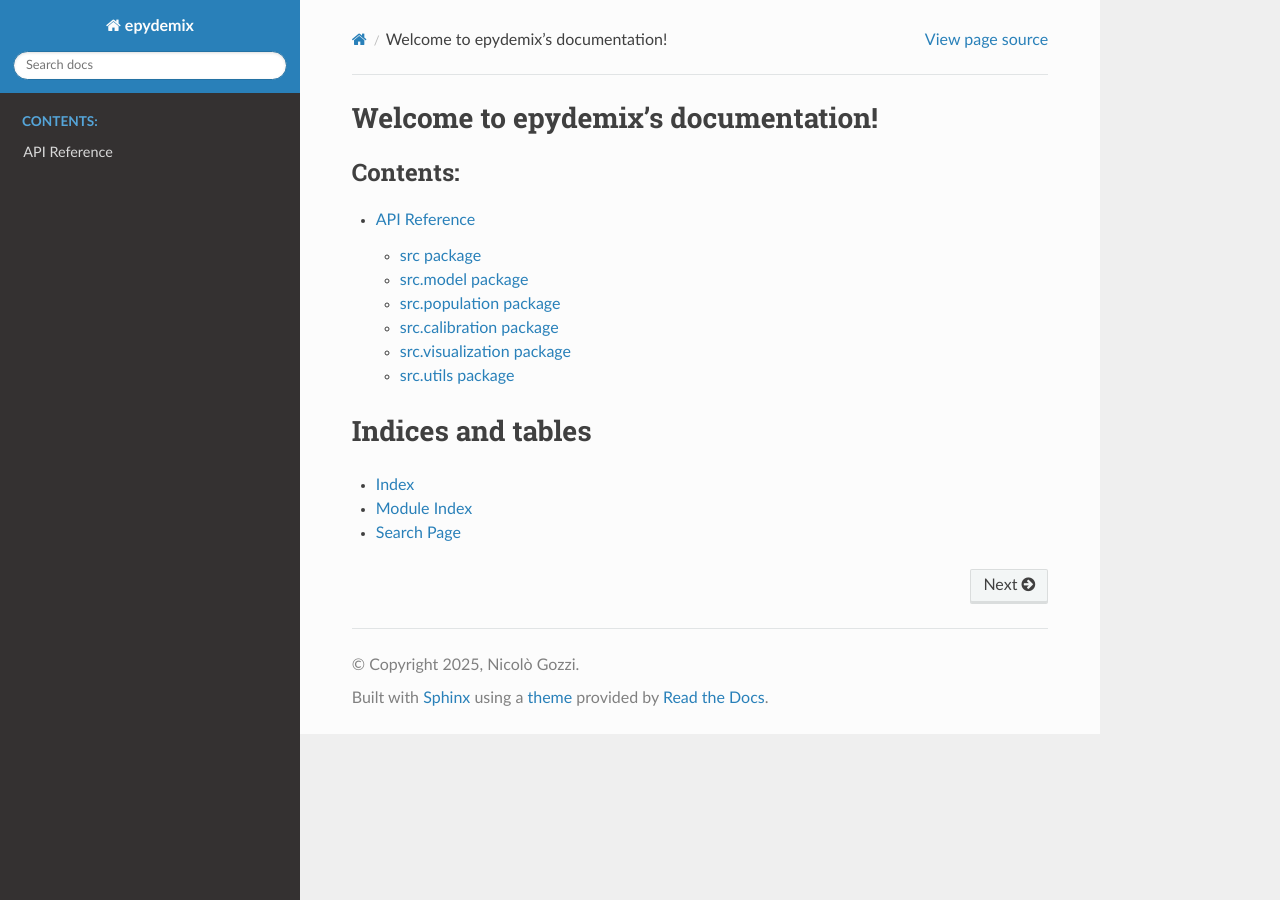
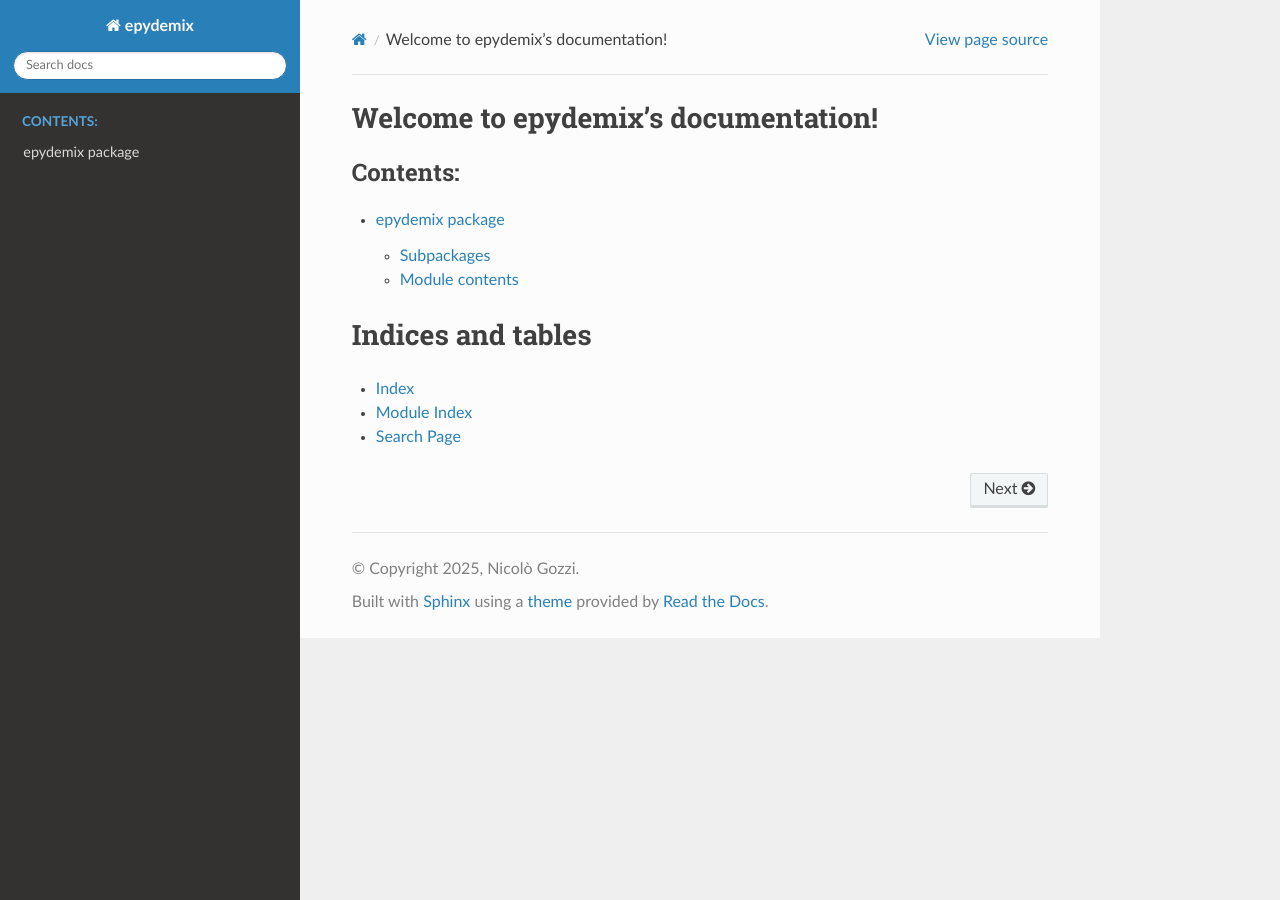
Before and after one commit to ngozzi/epydemix, a Sphinx documentation site: the page built from docs/source/index.rst, in a window 1280 px wide. Built offline with Sphinx 7.4.7 and the Read the Docs theme 3.1.0, drawn with Linux system fonts in a browser that asks for light colours.

Commit message:
new docs

```diff
--- a/docs/source/api_reference.rst
+++ /dev/null
@@ -1,13 +0,0 @@
-API Reference
-=============
-
-.. toctree::
-   :maxdepth: 2
-   :caption: Modules:
-
-   src
-   src.model
-   src.population
-   src.calibration
-   src.visualization
-   src.utils
--- /dev/null
+++ b/docs/source/epydemix.rst
@@ -0,0 +1,22 @@
+epydemix package
+================
+
+Subpackages
+-----------
+
+.. toctree::
+   :maxdepth: 4
+
+   epydemix.calibration
+   epydemix.model
+   epydemix.population
+   epydemix.utils
+   epydemix.visualization
+
+Module contents
+---------------
+
+.. automodule:: epydemix
+   :members:
+   :undoc-members:
+   :show-inheritance:
--- a/docs/source/index.rst
+++ b/docs/source/index.rst
@@ -10,7 +10,8 @@ Welcome to epydemix's documentation!
    :maxdepth: 2
    :caption: Contents:
 
-   api_reference
+   epydemix
+
 
 
 
--- a/docs/source/modules.rst
+++ b/docs/source/modules.rst
@@ -1,7 +1,7 @@
-src
-===
+epydemix
+========
 
 .. toctree::
    :maxdepth: 4
 
-   src
+   epydemix
--- a/docs/source/src.calibration.rst
+++ /dev/null
@@ -1,37 +0,0 @@
-src.calibration package
-=======================
-
-Submodules
-----------
-
-src.calibration.calibration module
-----------------------------------
-
-.. automodule:: src.calibration.calibration
-   :members:
-   :undoc-members:
-   :show-inheritance:
-
-src.calibration.calibration\_results module
--------------------------------------------
-
-.. automodule:: src.calibration.calibration_results
-   :members:
-   :undoc-members:
-   :show-inheritance:
-
-src.calibration.metrics module
-------------------------------
-
-.. automodule:: src.calibration.metrics
-   :members:
-   :undoc-members:
-   :show-inheritance:
-
-Module contents
----------------
-
-.. automodule:: src.calibration
-   :members:
-   :undoc-members:
-   :show-inheritance:
--- a/docs/source/src.model.rst
+++ /dev/null
@@ -1,37 +0,0 @@
-src.model package
-=================
-
-Submodules
-----------
-
-src.model.epimodel module
--------------------------
-
-.. automodule:: src.model.epimodel
-   :members:
-   :undoc-members:
-   :show-inheritance:
-
-src.model.simulation\_results module
-------------------------------------
-
-.. automodule:: src.model.simulation_results
-   :members:
-   :undoc-members:
-   :show-inheritance:
-
-src.model.transition module
----------------------------
-
-.. automodule:: src.model.transition
-   :members:
-   :undoc-members:
-   :show-inheritance:
-
-Module contents
----------------
-
-.. automodule:: src.model
-   :members:
-   :undoc-members:
-   :show-inheritance:
--- a/docs/source/src.population.rst
+++ /dev/null
@@ -1,21 +0,0 @@
-src.population package
-======================
-
-Submodules
-----------
-
-src.population.population module
---------------------------------
-
-.. automodule:: src.population.population
-   :members:
-   :undoc-members:
-   :show-inheritance:
-
-Module contents
----------------
-
-.. automodule:: src.population
-   :members:
-   :undoc-members:
-   :show-inheritance:
--- a/docs/source/src.rst
+++ /dev/null
@@ -1,22 +0,0 @@
-src package
-===========
-
-Subpackages
------------
-
-.. toctree::
-   :maxdepth: 4
-
-   src.calibration
-   src.model
-   src.population
-   src.utils
-   src.visualization
-
-Module contents
----------------
-
-.. automodule:: src
-   :members:
-   :undoc-members:
-   :show-inheritance:
--- a/docs/source/src.utils.rst
+++ /dev/null
@@ -1,29 +0,0 @@
-src.utils package
-=================
-
-Submodules
-----------
-
-src.utils.abc\_smc\_utils module
---------------------------------
-
-.. automodule:: src.utils.abc_smc_utils
-   :members:
-   :undoc-members:
-   :show-inheritance:
-
-src.utils.utils module
-----------------------
-
-.. automodule:: src.utils.utils
-   :members:
-   :undoc-members:
-   :show-inheritance:
-
-Module contents
----------------
-
-.. automodule:: src.utils
-   :members:
-   :undoc-members:
-   :show-inheritance:
--- a/docs/source/src.visualization.rst
+++ /dev/null
@@ -1,21 +0,0 @@
-src.visualization package
-=========================
-
-Submodules
-----------
-
-src.visualization.plotting module
----------------------------------
-
-.. automodule:: src.visualization.plotting
-   :members:
-   :undoc-members:
-   :show-inheritance:
-
-Module contents
----------------
-
-.. automodule:: src.visualization
-   :members:
-   :undoc-members:
-   :show-inheritance:
```
Also changed, not shown: other parts of docs/source/index.rst (+1 -1 lines), docs/source/conf.py (+0 -8 lines), docs/source/epydemix.calibration.rst (added, +37 -0 lines), docs/source/epydemix.model.rst (added, +37 -0 lines), docs/source/epydemix.population.rst (added, +21 -0 lines), docs/source/epydemix.utils.rst (added, +29 -0 lines), docs/source/epydemix.visualization.rst (added, +21 -0 lines).
